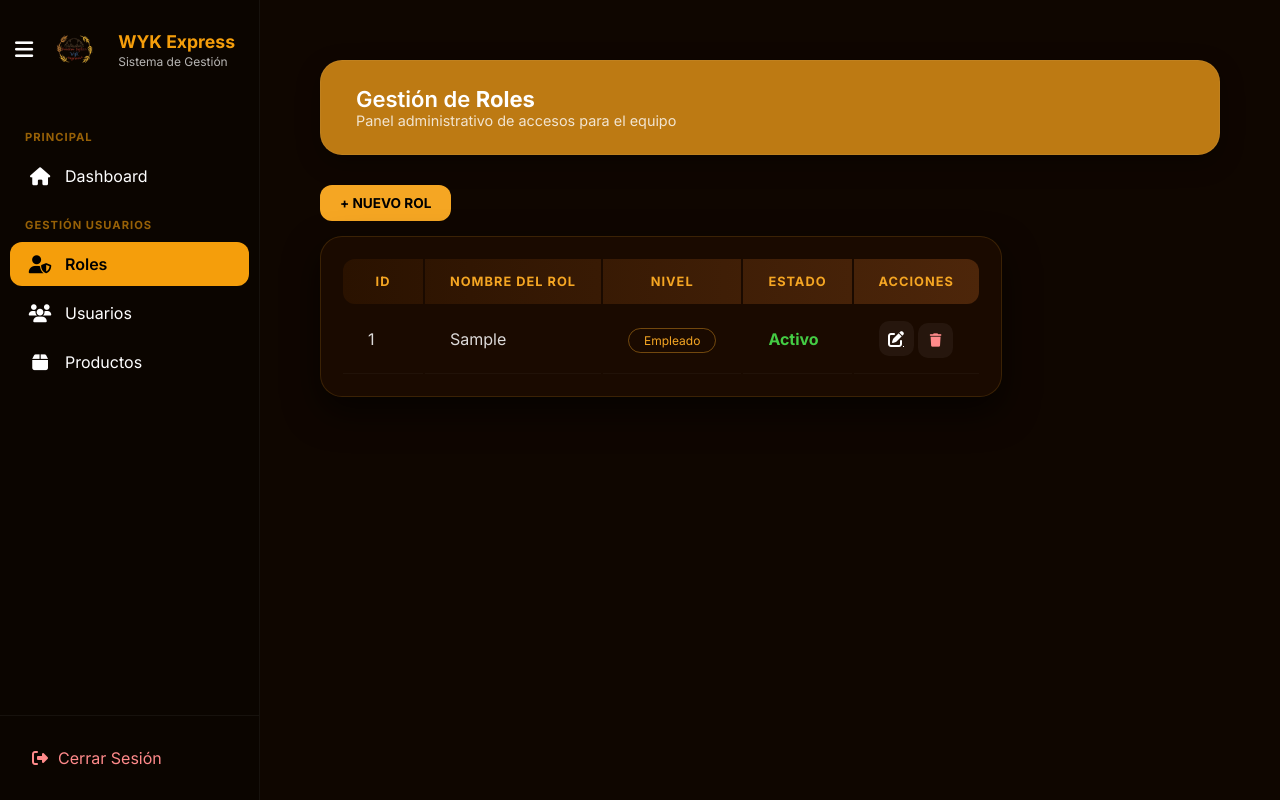
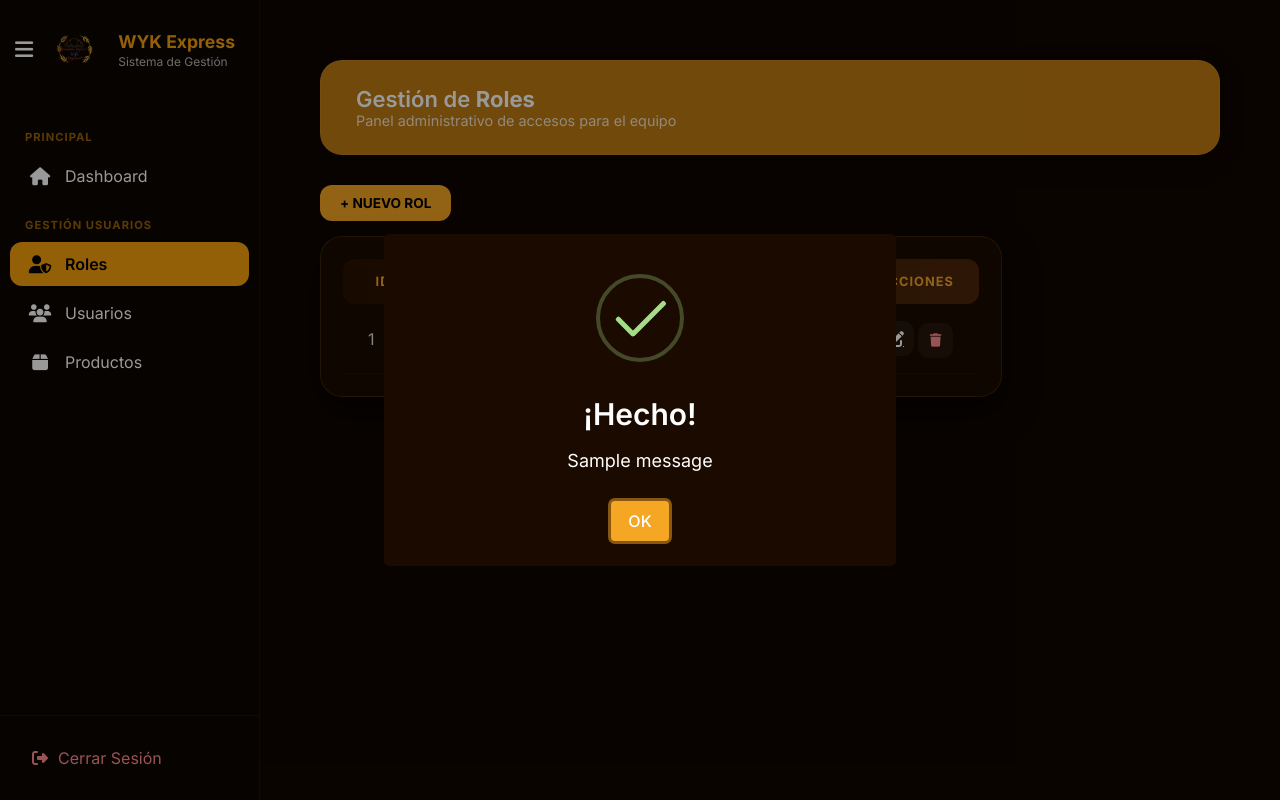
Before and after one commit to Branndon-Suarez/3.WYK-PYTHON.github.io, a Django app: page /usuarios/roles/ in a window 1280 px wide. Run offline with Django 5.2, Linux system fonts and the light colour scheme; a user stored in the database is signed in; tables that the repository leaves empty hold one stand-in row (values such as "Sample post"); one stand-in notice (Sample message) is shown; some libraries are stand-ins or nearby versions.

Commit message:
alertas corregidas

```diff
--- a/proyecto_wyk/usuarios/templates/usuarios/rol/lista.html
+++ b/proyecto_wyk/usuarios/templates/usuarios/rol/lista.html
@@ -29,7 +29,6 @@
 
         .table-header-actions {
             width: 100%;
-            /* Ajustamos este max-width para que el botón no flote tan lejos de la tabla justa */
             max-width: fit-content;
             display: flex;
             justify-content: flex-end;
@@ -48,14 +47,13 @@
             transition: var(--transition);
         }
 
-        /* AJUSTE SOLICITADO: Tarjeta justa al contenido */
         .card-wyk {
             background-color: var(--background-secondary) !important;
             border-radius: var(--border-radius-lg);
             padding: 20px;
             border: 1px solid rgba(245, 166, 35, 0.15);
             box-shadow: var(--shadow-premium);
-            display: inline-table; /* Cambiado para que se ajuste exactamente */
+            display: inline-table;
             max-width: 100%;
         }
 
@@ -70,7 +68,7 @@
             text-transform: uppercase;
             font-size: 0.8rem;
             letter-spacing: 1px;
-            white-space: nowrap; /* Evita que los títulos se amontonen */
+            white-space: nowrap;
         }
 
         .table-wyk thead th:first-child { border-radius: 12px 0 0 12px; }
@@ -178,6 +176,21 @@
 {% block extra_js %}
 <script src="https://cdn.jsdelivr.net/npm/sweetalert2@11"></script>
 <script>
+    /* 1. MOSTRAR MENSAJES DE ÉXITO O ERROR (Django Messages) */
+    {% if messages %}
+        {% for message in messages %}
+            Swal.fire({
+                icon: "{% if message.tags == 'error' %}error{% else %}success{% endif %}",
+                title: "{% if message.tags == 'error' %}¡Atención!{% else %}¡Hecho!{% endif %}",
+                text: "{{ message }}",
+                background: '#1a0a00',
+                color: '#fff',
+                confirmButtonColor: '#f5a623'
+            });
+        {% endfor %}
+    {% endif %}
+
+    /* 2. CONFIRMACIÓN DE ELIMINACIÓN */
     function confirmarEliminar(id, nombre) {
         Swal.fire({
             title: `¿Eliminar el rol ${nombre}?`,
```
